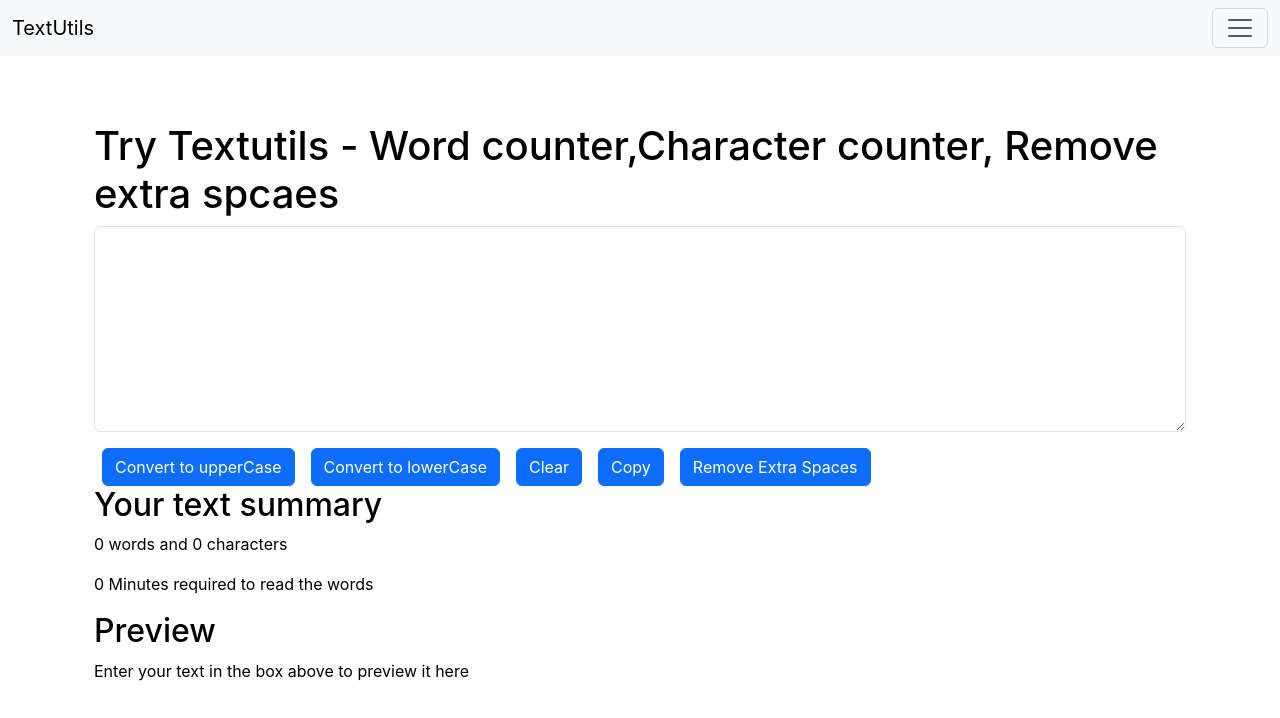
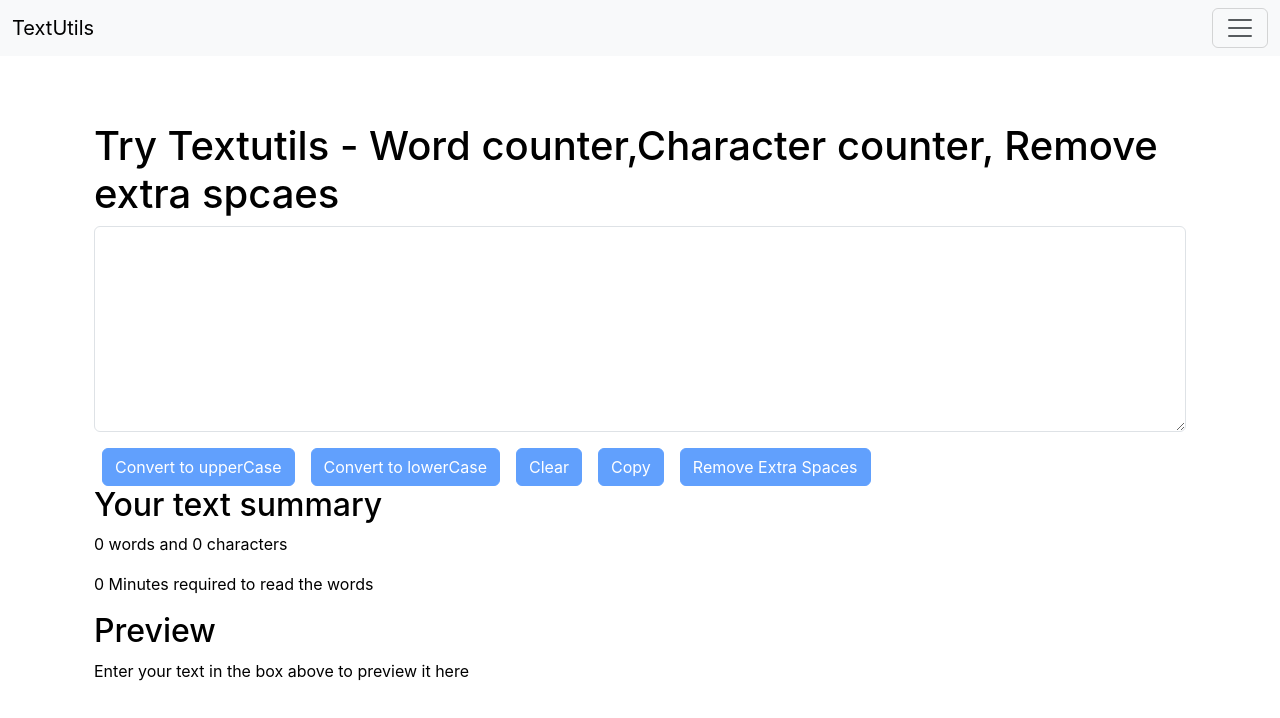
Before and after one commit to Aayushh1003/my-textutils, a React (Create React App) app: page / in a window 1280 px wide. Shown: the top 718 px of the page. Built offline with nearby package versions, Linux system fonts and the light colour scheme.

Commit message:
fifth commit

```diff
--- a/src/components/TextForm.js
+++ b/src/components/TextForm.js
@@ -56,11 +56,11 @@
                 <textarea className="form-control" id="myBox" rows="8" value={text} onChange={handleOnChange}  style={{backgroundColor: props.mode==="dark"?"#042734":"white",
             color:props.mode==="dark"?"white":"black"}}></textarea>
             </div>
-            <button className="btn btn-primary mx-2" onClick={handleUpClick}>Convert to upperCase</button>
-            <button className="btn btn-primary mx-2" onClick={handleLoClick}>Convert to lowerCase</button>
-            <button className="btn btn-primary mx-2" onClick={handleClear}>Clear</button>
-            <button className="btn btn-primary mx-2" onClick={handleCopy}>Copy</button>
-            <button className="btn btn-primary mx-2" onClick={handleExtraSpaces}>Remove Extra Spaces</button>
+            <button disabled={text.length===0} className="btn btn-primary mx-2" onClick={handleUpClick}>Convert to upperCase</button>
+            <button disabled={text.length===0} className="btn btn-primary mx-2" onClick={handleLoClick}>Convert to lowerCase</button>
+            <button disabled={text.length===0} className="btn btn-primary mx-2" onClick={handleClear}>Clear</button>
+            <button disabled={text.length===0} className="btn btn-primary mx-2" onClick={handleCopy}>Copy</button>
+            <button disabled={text.length===0} className="btn btn-primary mx-2" onClick={handleExtraSpaces}>Remove Extra Spaces</button>
         </div>
 
         <div className="container"  style={{color:props.mode==="dark"?"white":"black"}}>
```
